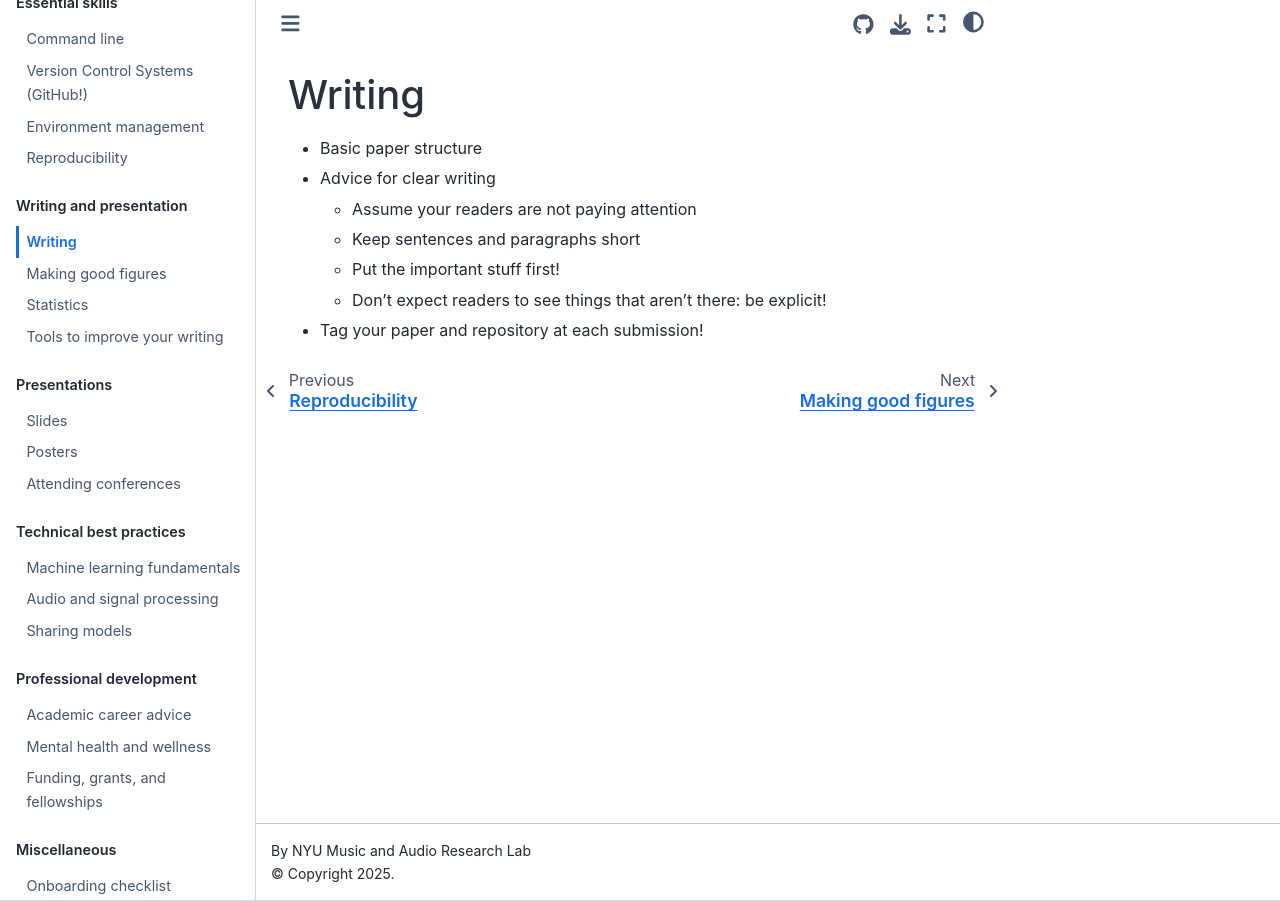
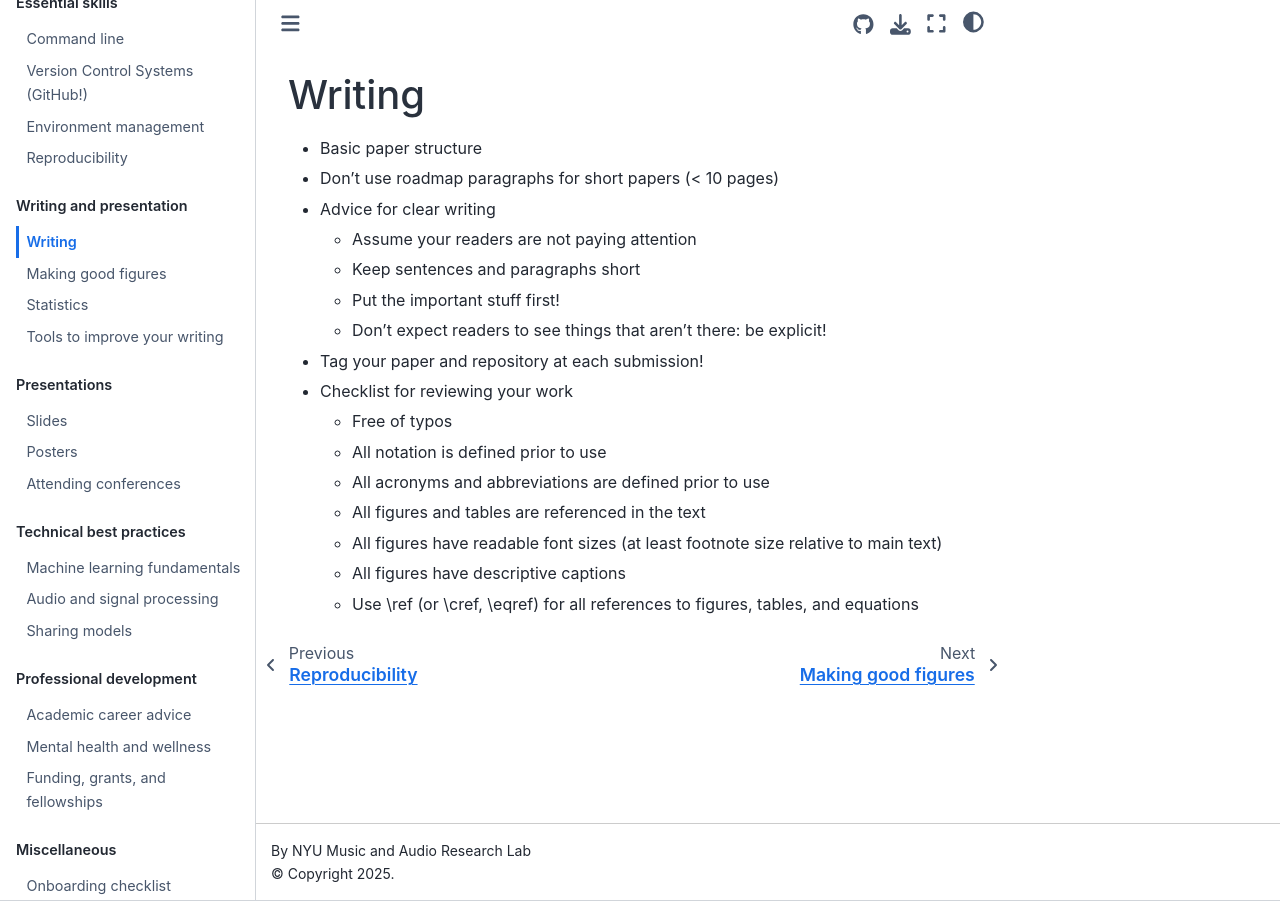
Before and after one commit to marl/marl-handbook, a Jupyter Book: the page built from ch4/writing.md, in a window 1280 px wide. Built offline with Jupyter Book 1.0.4 settings and Sphinx 7.4.7 and the Sphinx Book theme 1.1.4, drawn with Linux system fonts in a browser that asks for light colours.

Commit message:
stubbing some stuff

```diff
--- a/ch4/writing.md
+++ b/ch4/writing.md
@@ -1,9 +1,19 @@
 ## Writing
 
 - Basic paper structure
+- Don't use roadmap paragraphs for short papers (< 10 pages)
 - Advice for clear writing
     - Assume your readers are not paying attention
     - Keep sentences and paragraphs short
     - Put the important stuff first!
     - Don't expect readers to see things that aren't there: be explicit!
 - Tag your paper and repository at each submission!
+
+- Checklist for reviewing your work
+    - Free of typos
+    - All notation is defined prior to use
+    - All acronyms and abbreviations are defined prior to use
+    - All figures and tables are referenced in the text
+    - All figures have readable font sizes (at least footnote size relative to main text)
+    - All figures have descriptive captions
+    - Use \ref (or \cref, \eqref) for all references to figures, tables, and equations
```
